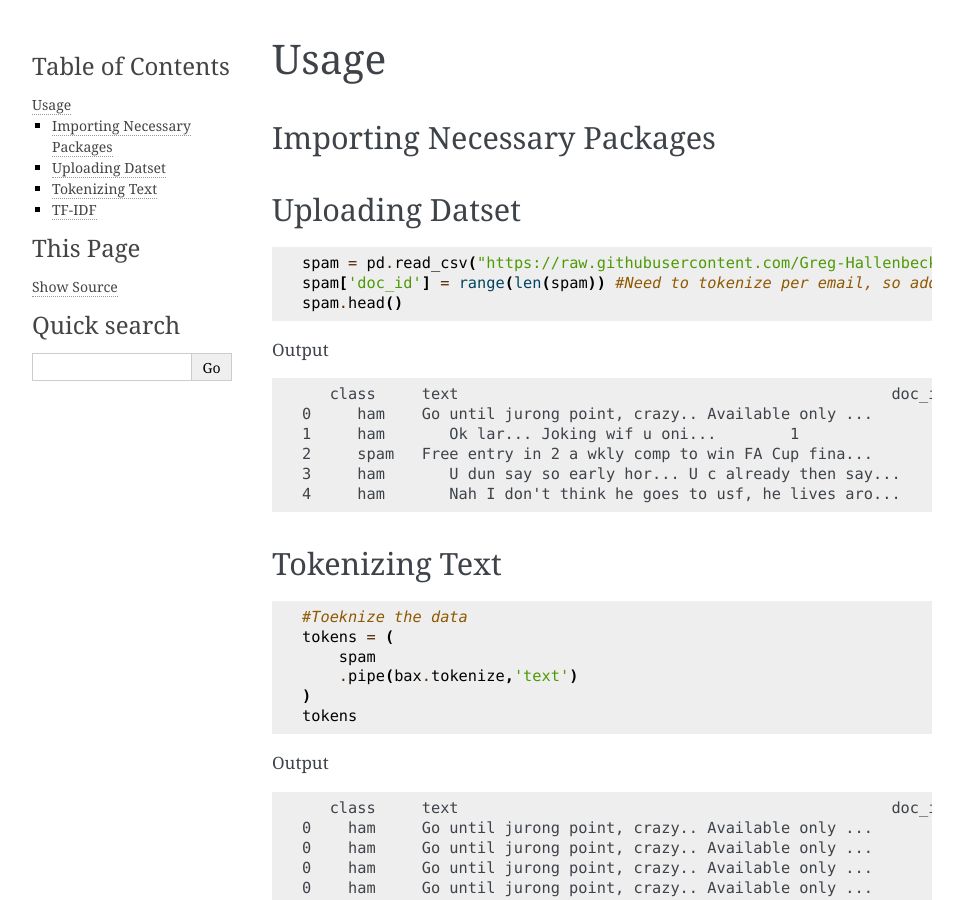
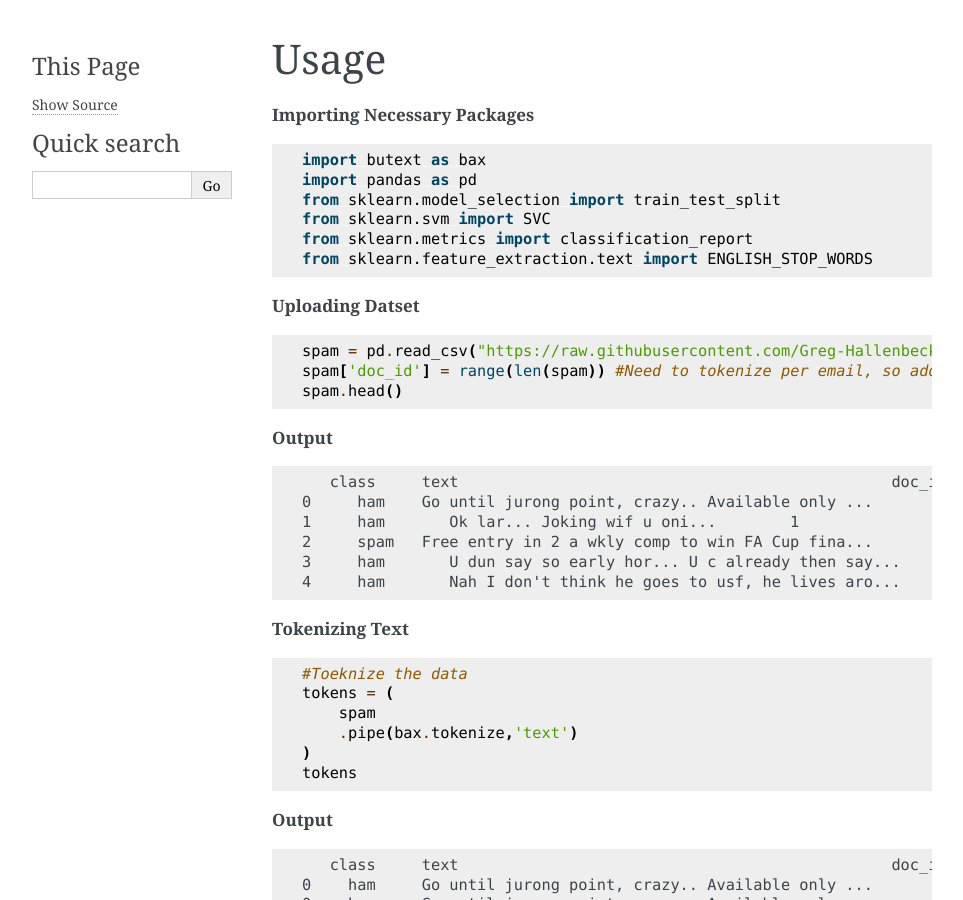
Before and after one commit to chipskiW/butext, a Sphinx documentation site: the page built from docs/usage.rst, in a window 1280 px wide and 900 px high. Shown: the whole window, without its empty margins (148-1111 px from the left). Built offline with Sphinx 7.4.7, drawn with Linux system fonts in a browser that asks for light colours.

Commit message:
Update usage.rst
Signed-off-by: Nicholas  <nicholwaithe11@gmail.com>

```diff
--- a/docs/usage.rst
+++ b/docs/usage.rst
@@ -4,9 +4,10 @@ Usage
 
 
 
-Importing Necessary Packages
---------------------------------------
+**Importing Necessary Packages**
+
 .. code-block :: python
+
 	import butext as bax
 	import pandas as pd
 	from sklearn.model_selection import train_test_split
@@ -15,15 +16,15 @@ Importing Necessary Packages
 	from sklearn.feature_extraction.text import ENGLISH_STOP_WORDS
 
 
-Uploading Datset
-----------------
+**Uploading Datset**
+
 .. code-block :: python
 
    spam = pd.read_csv("https://raw.githubusercontent.com/Greg-Hallenbeck/HARP-210-NLP/main/datasets/SMSSpamCollection.tsv", sep="\t")
    spam['doc_id'] = range(len(spam)) #Need to tokenize per email, so add index column to data
    spam.head()
 
-Output
+**Output**
 
 .. code-block :: none
 
@@ -36,8 +37,8 @@ Output
 
 
 
-Tokenizing Text
----------------
+**Tokenizing Text**
+
 .. code-block :: python
 
    #Toeknize the data
@@ -47,7 +48,7 @@ Tokenizing Text
    )
    tokens
 
-Output
+**Output**
 
 .. code-block :: none
 
@@ -59,8 +60,8 @@ Output
    0	ham	Go until jurong point, crazy.. Available only ...	 0	  crazy
 
 
-TF-IDF
----------------
+**TF-IDF**
+
 
 .. code-block :: python
 
@@ -77,7 +78,7 @@ TF-IDF
 	x = spam_tfidf.sort_values(by = 'tf_idf', ascending= False)
 	x = x.loc[x.tf_idf != 0]
 
-	X = spam_tfidf.pivot(index="doc_id", columns="word", values="tf_idf").fillna(0) #Convert into matrix format for sklearn
+	X = spam_tfidf.pivot(index="doc_id", columns="word", values="tf_idf").fillna(0) #Convert 	into matrix format for sklearn
 	y = spam.set_index("doc_id")["class"] # set y to class, as its what we want to predict
 
 	# Make sure number of entries are the same
@@ -93,7 +94,7 @@ TF-IDF
 	y_pred = svm_model.predict(X_test)
 	print(classification_report(y_test, y_pred))
 
-Output
+**Output**
 
 .. code-block :: none
 
```
